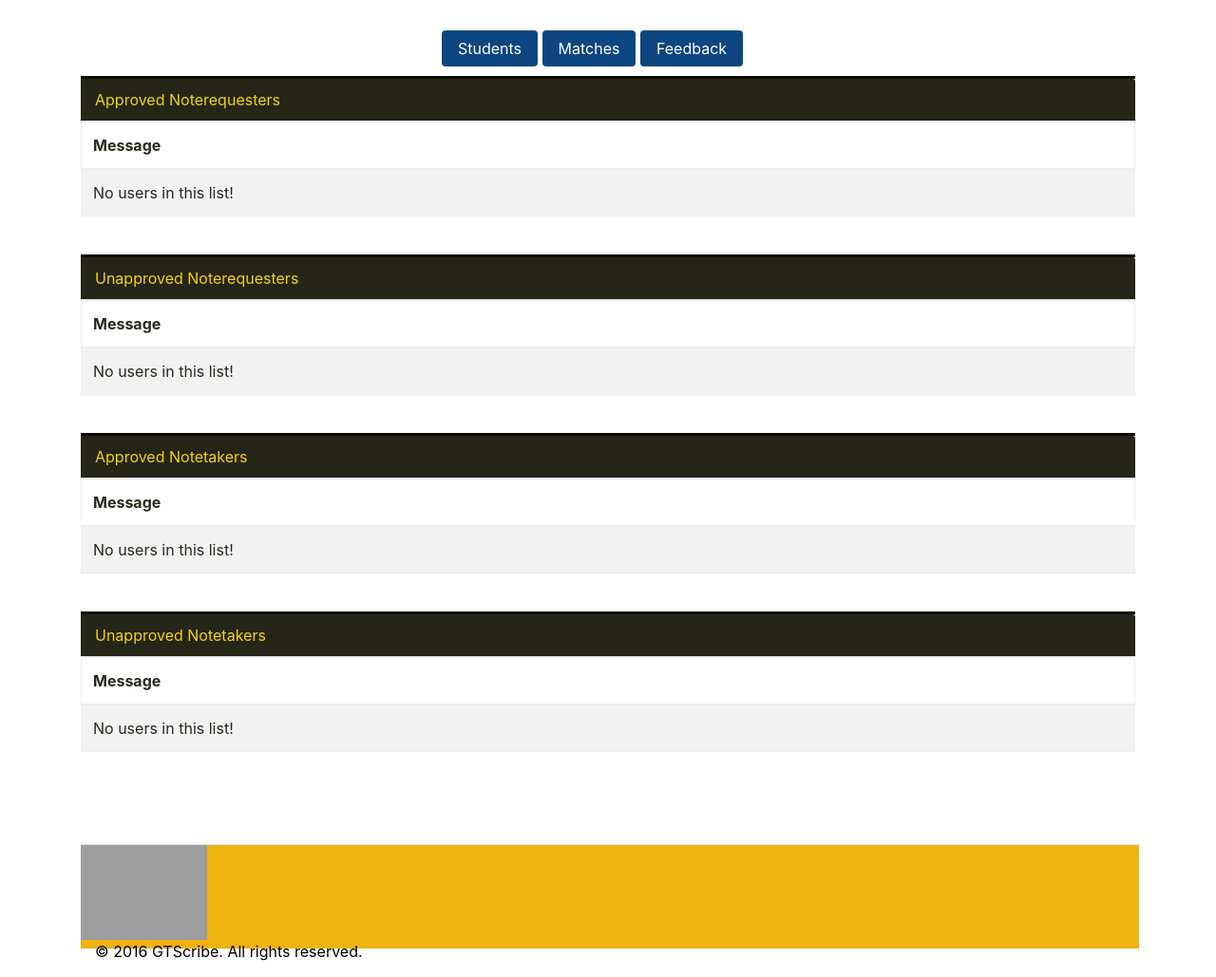
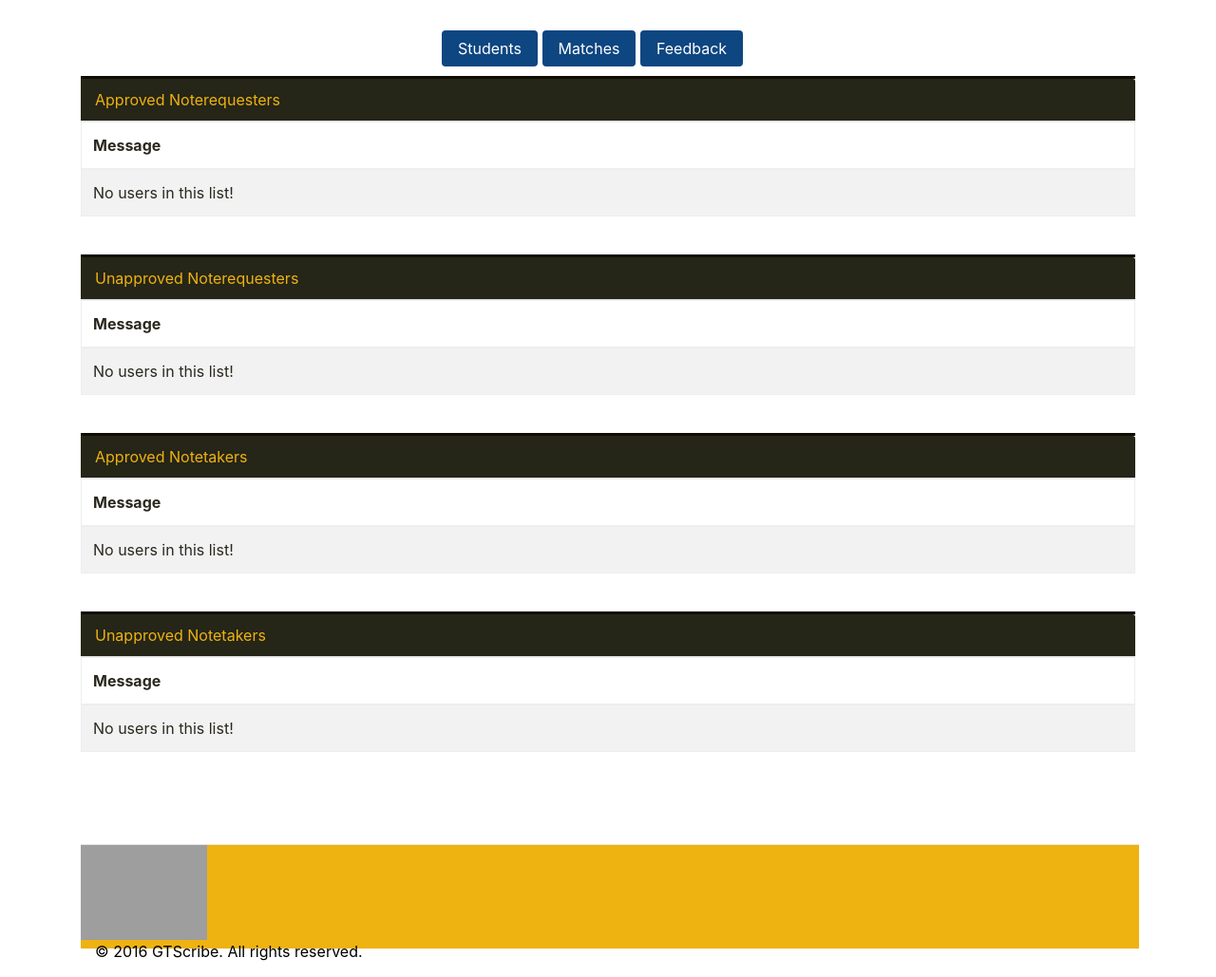
Before and after one commit to JuniorDesign/gt-scribe, a Flask app: page /admin/students in a window 1280 px wide. Shown: the part 99-1128 px from the top of the page at 95% size. Run offline with Flask 2, Linux system fonts and the light colour scheme; the visitor is signed in with stand-in values (Sample User, id 1); tables that the repository leaves empty hold one stand-in row (values such as "Sample post"); some libraries are stand-ins or nearby versions; grey boxes are pictures that could not be loaded.

Commit message:
gt yellow fixed

```diff
--- a/scribe/static/styles/admin.css
+++ b/scribe/static/styles/admin.css
@@ -49,7 +49,7 @@
   /*border-radius: 8px;*/
 }
 .panel-default > .panel-heading {
-  color: #F6D304; /*#fff;*/
+  color: #EEB211; /*#fff;*/
   background-color: #252518;
   border-color: #ddd;
 }
```
